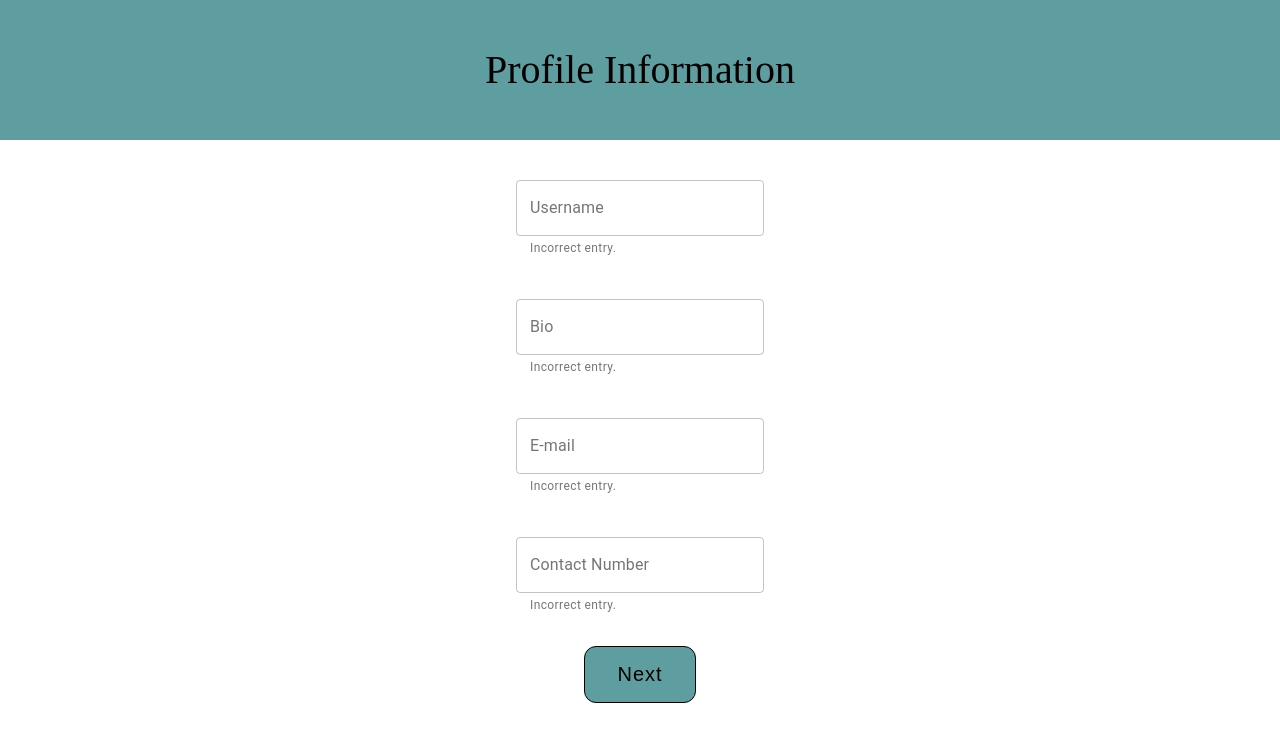
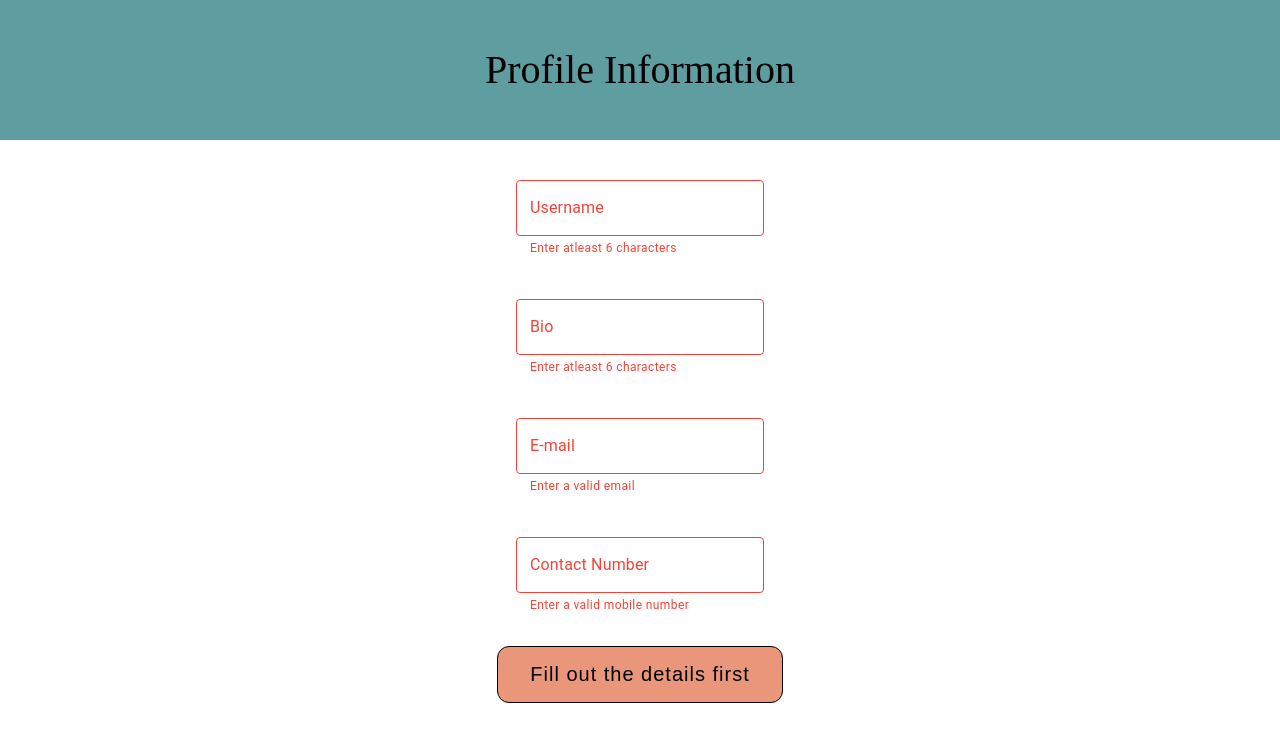
Before and after one commit to ashish-shm/form-validations-react, a React (Create React App) app: page / in a window 1280 px wide. Shown: the top 742 px of the page. Built offline with nearby package versions, Linux system fonts and the light colour scheme.

Commit message:
Added Validations

```diff
--- a/src/Components/UserDetails.js
+++ b/src/Components/UserDetails.js
@@ -5,58 +5,88 @@ import "../style.css";
 export class UserDetails extends Component {
   continue = (e) => {
     e.preventDefault();
+
     this.props.nextStep();
+  };
+
+  validate = () => {
+    const { values } = this.props;
+    if (values.username.length > 6) return true;
+    else return false;
   };
 
   render() {
     const { values, handleInput } = this.props;
+    const validateResult = validate(values);
+    const re = /\S+@\S+\.\S+/;
     return (
       <>
         <div className="inputfield">
           <div>
             <TextField
               onChange={handleInput("username")}
+              error={values.username.length < 6 ? "gsag" : undefined}
               style={styles.input}
               label="Username"
               defaultValue={values.username}
-              helperText="Incorrect entry."
+              helperText={
+                values.username.length < 6
+                  ? "Enter atleast 6 characters"
+                  : undefined
+              }
               variant="outlined"
             />
           </div>
           <div>
             <TextField
               onChange={handleInput("bio")}
+              error={values.bio.length < 6 ? "gsag" : undefined}
               style={styles.input}
               label="Bio"
               defaultValue={values.bio}
-              helperText="Incorrect entry."
+              helperText={
+                values.bio.length < 6 ? "Enter atleast 6 characters" : undefined
+              }
               variant="outlined"
             />
           </div>
           <div>
             <TextField
               onChange={handleInput("email")}
+              error={re.test(values.email) ? undefined : "lol"}
               style={styles.input}
               label="E-mail"
               defaultValue={values.email}
-              helperText="Incorrect entry."
+              helperText={
+                re.test(values.email) ? undefined : "Enter a valid email"
+              }
               variant="outlined"
             />
           </div>
           <div>
             <TextField
               onChange={handleInput("phone")}
+              error={values.phone.length === 10 ? undefined : "lol"}
               style={styles.input}
               label="Contact Number"
               defaultValue={values.phone}
-              helperText="Incorrect entry."
+              helperText={
+                values.phone.length === 10
+                  ? undefined
+                  : "Enter a valid mobile number"
+              }
               variant="outlined"
             />
           </div>
           <div>
-            <button className="nextbtn" onClick={this.continue}>
-              Next
-            </button>
+            {" "}
+            {validateResult ? (
+              <button className="nextbtn" onClick={this.continue}>
+                Next
+              </button>
+            ) : (
+              <button className="errorbtn">Fill out the details first</button>
+            )}
           </div>
         </div>
       </>
@@ -70,4 +100,14 @@ const styles = {
   },
 };
 
+const validate = (values) => {
+  const re = /\S+@\S+\.\S+/;
+  let first = values.username.length > 6;
+  let second = values.bio.length > 6;
+  let third = re.test(values.email) ? true : false;
+  let fourth = values.phone.length === 10;
+  if (first && second && third && fourth) return true;
+  else return false;
+};
+
 export default UserDetails;
--- a/src/style.css
+++ b/src/style.css
@@ -148,6 +148,20 @@ table {
   border-radius: 12px;
 }
 
+.errorbtn {
+  margin: 30px 15px;
+  padding: 16px 32px;
+  cursor: pointer;
+  font-size: 20px;
+  background-color: darksalmon;
+  color: black;
+
+  letter-spacing: 1px;
+  outline: 0;
+  border: 1px solid black;
+  border-radius: 12px;
+}
+
 .header {
   background-color: cadetblue;
   padding: 50px 0px;
```
